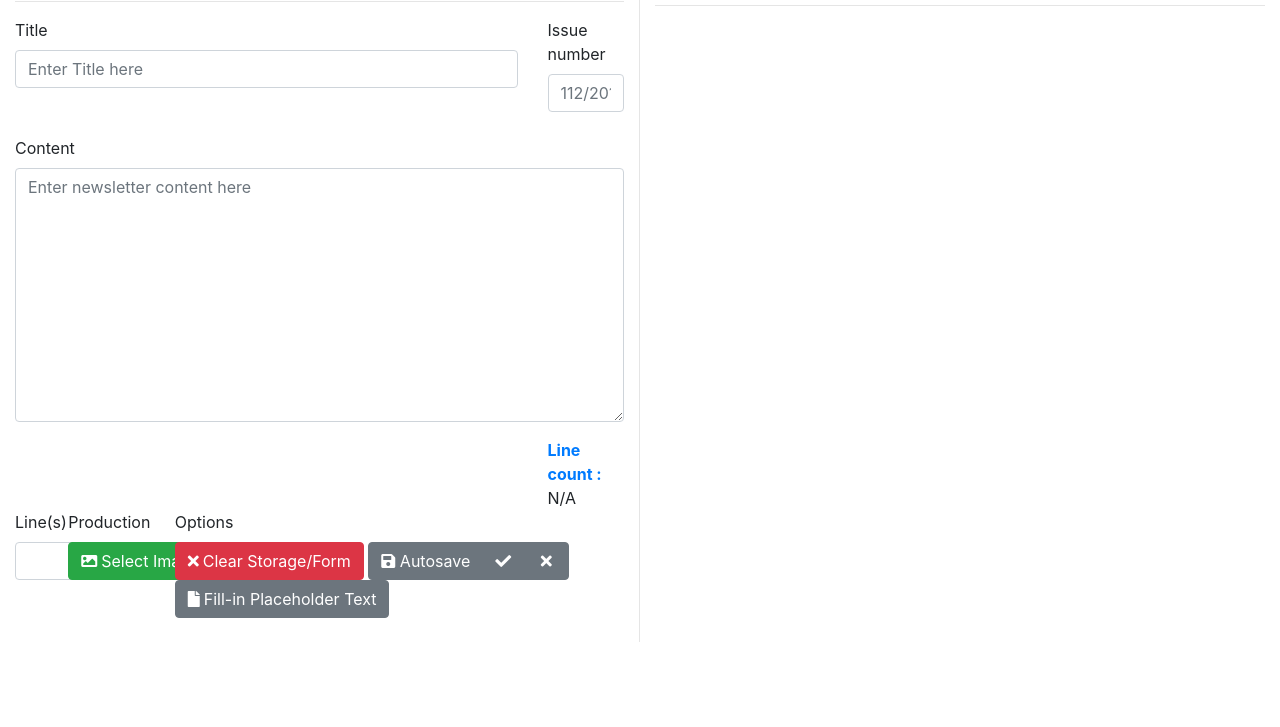
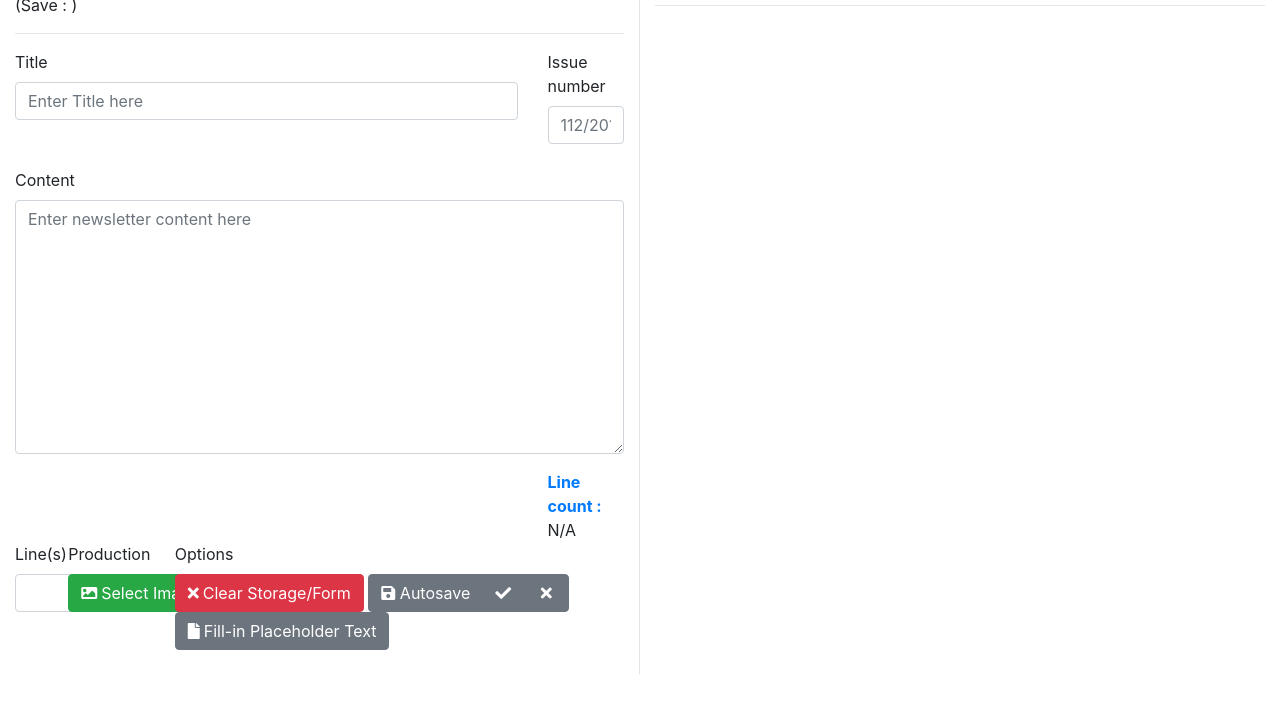
Before and after one commit to phwt/enewsletter-generator, a plain HTML site: page index.html in a window 1280 px wide. Shown: the part 73-800 px from the top of the page. Drawn offline with nearby package versions, Linux system fonts and the light colour scheme.

Commit message:
add save status display for debug purpose

```diff
--- a/index.html
+++ b/index.html
@@ -24,7 +24,9 @@
         <div class="col-md-6 left-section" style="height:100%">
             <form id="sfl">
                 <br>
-                <a href="https://github.com/phwt/enewsletter-generator" target="_blank"><h3 class="text-primary">E-Newsletter Generator</h3></a><hr>
+                <a href="https://github.com/phwt/enewsletter-generator" target="_blank"><h3 class="text-primary">E-Newsletter Generator</h3></a>
+                <span id="save_status">(Save : )</span>
+                <hr>
                 <div class="row">
                     <div class="col">
                         <label>Title</label>
```
